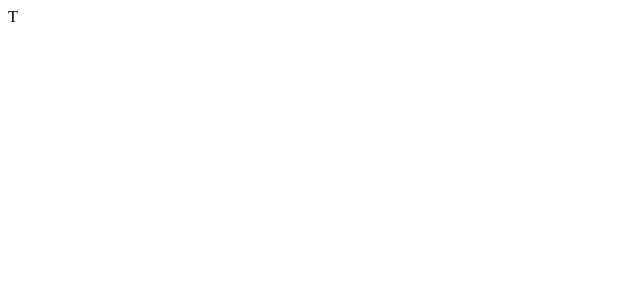
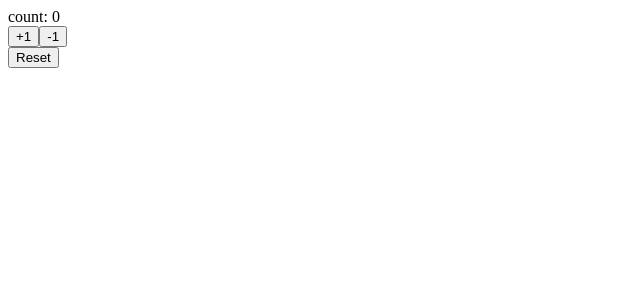
Before and after one commit to Tomy1123/react-hooks-101, a React (Create React App) app: page / in a window 1280 px wide. Shown: the top 300 px of the page, without its empty margins (0-640 px from the left). Built offline with nearby package versions, Linux system fonts and the light colour scheme.

Commit message:
my first React Hook with

```diff
--- a/src/App.js
+++ b/src/App.js
@@ -1,8 +1,22 @@
-import React from 'react'
+import React, { useState } from 'react'
 
 const App = () => {
+  const [ count, setCount] = useState(0)
+
+  const increment = () => setCount(count +1)
+  const decrement = () => setCount(count -1)
+
+  const reset = () => setCount(0)
+
   return (
-    <div>T</div>
+    <>
+      <div>count: {count}</div>
+      <button onClick={increment}>+1</button>
+      <button onClick={decrement}>-1</button>
+      <div>
+        <button onClick={reset}>Reset</button>
+      </div>
+    </>
   )
 }
 
```
